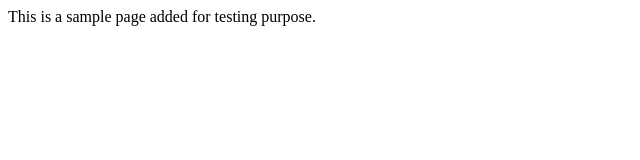
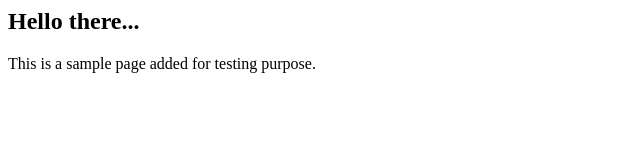
Before and after one commit to tejaswiniwp/test_pull, a plain HTML site: page index.html in a window 1280 px wide. Shown: the whole page, without its empty margins (0-640 px from the left). Drawn offline with Linux system fonts and the light colour scheme.

Commit message:
Updated content

```diff
--- a/index.html
+++ b/index.html
@@ -1,3 +1,4 @@
 <html>
-<p>This is a sample page added for testing purpose.</p>
+  <h2>Hello there...</h2>
+  <p>This is a sample page added for testing purpose.</p>
 </html>
```
